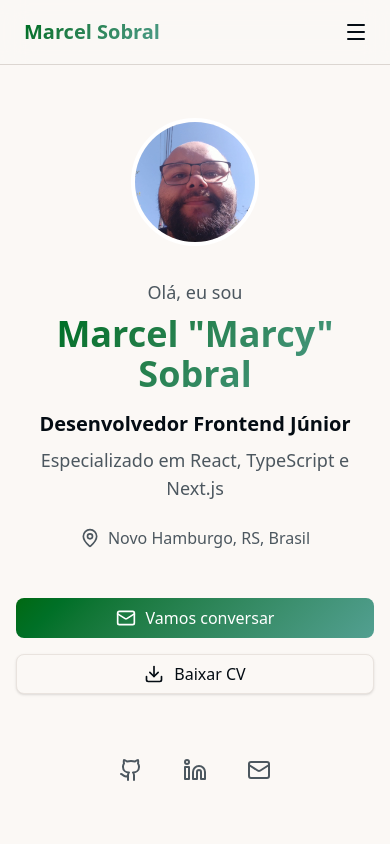
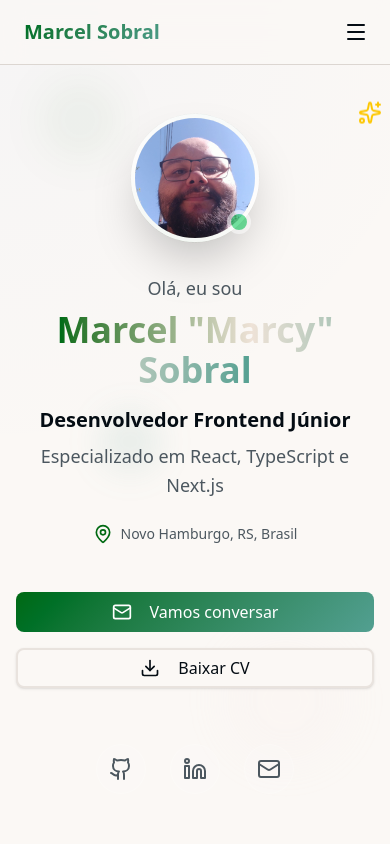
Before and after one commit to marcythany/portfolio-minimalista, a Next.js app: page / in a window 390 px wide. Shown: the top 844 px of the page. Built offline with nearby package versions, Linux system fonts and the light colour scheme.

Commit message:
feat: enhance portfolio with 2025 modern design patterns

```diff
--- a/app/globals.css
+++ b/app/globals.css
@@ -191,4 +191,46 @@
 	.shadow-brasil {
 		box-shadow: 0 4px 20px oklch(var(--brasil-green) / 0.15);
 	}
+
+	/* Modern animation utilities for 2025 */
+	.animate-fade-in-up {
+		animation: fadeInUp 0.8s ease-out forwards;
+		opacity: 0;
+		transform: translateY(20px);
+	}
+
+	.delay-200 {
+		animation-delay: 0.2s;
+	}
+
+	.delay-400 {
+		animation-delay: 0.4s;
+	}
+
+	.delay-600 {
+		animation-delay: 0.6s;
+	}
+
+	.delay-800 {
+		animation-delay: 0.8s;
+	}
+
+	.delay-1000 {
+		animation-delay: 1s;
+	}
+
+	.delay-1200 {
+		animation-delay: 1.2s;
+	}
 }
+
+@keyframes fadeInUp {
+	0% {
+		opacity: 0;
+		transform: translateY(20px);
+	}
+	100% {
+		opacity: 1;
+		transform: translateY(0);
+	}
+}
--- a/components/Hero.tsx
+++ b/components/Hero.tsx
@@ -2,13 +2,34 @@
 
 import { Button } from '@/components/ui/button';
 import { useTranslation } from '@/lib/hooks/useTranslation';
-import { Download, Github, Linkedin, Mail, MapPin } from 'lucide-react';
+import {
+	Download,
+	Github,
+	Linkedin,
+	Mail,
+	MapPin,
+	Sparkles,
+} from 'lucide-react';
 import Image from 'next/image';
-import { useState } from 'react';
+import { useEffect, useState } from 'react';
 
 export function Hero() {
 	const { t } = useTranslation();
 	const [imageError, setImageError] = useState(false);
+	const [isVisible, setIsVisible] = useState(false);
+	const [mousePosition, setMousePosition] = useState({ x: 0, y: 0 });
+
+	useEffect(() => {
+		setIsVisible(true);
+	}, []);
+
+	const handleMouseMove = (e: React.MouseEvent) => {
+		const rect = e.currentTarget.getBoundingClientRect();
+		setMousePosition({
+			x: e.clientX - rect.left,
+			y: e.clientY - rect.top,
+		});
+	};
 
 	const scrollToContact = () => {
 		const element = document.querySelector('#contact');
@@ -20,106 +41,145 @@
 	return (
 		<section
 			id='home'
-			className='min-h-screen flex items-center justify-center px-4 sm:px-6 lg:px-8 pt-16'
+			className='min-h-screen flex items-center justify-center px-4 sm:px-6 lg:px-8 pt-16 relative overflow-hidden'
+			onMouseMove={handleMouseMove}
 			aria-label={t('hero.name')}
 		>
-			<div className='max-w-4xl mx-auto text-center'>
+			{/* Dynamic Background with Mouse Interaction */}
+			<div
+				className='absolute inset-0 opacity-20'
+				style={{
+					background: `radial-gradient(circle at ${mousePosition.x}px ${mousePosition.y}px, rgba(59, 130, 246, 0.15) 0%, transparent 50%)`,
+				}}
+			/>
+
+			{/* Floating Elements */}
+			<div className='absolute top-20 left-10 w-20 h-20 bg-primary/10 rounded-full blur-xl animate-pulse' />
+			<div className='absolute bottom-20 right-10 w-32 h-32 bg-secondary/10 rounded-full blur-xl animate-pulse delay-1000' />
+			<div className='absolute top-1/2 left-1/4 w-16 h-16 bg-accent/10 rounded-full blur-lg animate-bounce delay-500' />
+
+			<div
+				className={`max-w-4xl mx-auto text-center relative z-10 transition-all duration-1000 ${
+					isVisible ? 'opacity-100 translate-y-0' : 'opacity-0 translate-y-8'
+				}`}
+			>
 				{/* Profile Image */}
-				<div className='mb-8'>
-					<div className='relative w-32 h-32 sm:w-40 sm:h-40 mx-auto'>
+				<div className='mb-8 relative'>
+					<div className='relative w-32 h-32 sm:w-40 sm:h-40 mx-auto group'>
+						{/* Animated Ring */}
+						<div
+							className='absolute inset-0 rounded-full bg-gradient-to-r from-primary via-secondary to-accent animate-spin opacity-20 group-hover:opacity-40 transition-opacity duration-300'
+							style={{ padding: '4px' }}
+						>
+							<div className='w-full h-full rounded-full bg-background' />
+						</div>
+
 						{!imageError ? (
 							<Image
 								src='/images/profile/photo.jpg'
-								alt={`${t('hero.name')} - Profile Photo`}
+								alt={`${t('hero.name')} - Professional Profile Photo`}
 								fill
-								className='rounded-full object-cover shadow-brasil border-4 border-white dark:border-gray-800'
+								className='rounded-full object-cover shadow-2xl border-4 border-white/80 dark:border-gray-800/80 relative z-10 group-hover:scale-105 transition-all duration-300'
 								sizes='(max-width: 640px) 128px, 160px'
 								onError={() => setImageError(true)}
 								priority
 							/>
 						) : (
-							<div className='w-full h-full rounded-full bg-gradient-brasil shadow-brasil flex items-center justify-center text-white text-4xl sm:text-5xl font-bold border-4 border-white dark:border-gray-800'>
+							<div className='w-full h-full rounded-full bg-gradient-to-br from-primary to-secondary shadow-2xl flex items-center justify-center text-white text-4xl sm:text-5xl font-bold border-4 border-white/80 dark:border-gray-800/80 relative z-10'>
 								MS
 							</div>
 						)}
+
+						{/* Status Indicator */}
+						<div className='absolute bottom-2 right-2 w-6 h-6 bg-green-500 rounded-full border-4 border-white dark:border-gray-800 z-20 animate-pulse' />
 					</div>
+
+					{/* Sparkle Effect */}
+					<Sparkles className='absolute -top-2 -right-2 h-6 w-6 text-yellow-400 animate-bounce' />
 				</div>
 
-				{/* Main Content */}
+				{/* Typography */}
 				<div className='space-y-6'>
 					<div>
-						<p className='text-lg sm:text-xl text-muted-foreground mb-2'>
+						<p className='text-lg sm:text-xl text-muted-foreground mb-2 animate-fade-in-up'>
 							{t('hero.greeting')}
 						</p>
-						<h1 className='text-4xl sm:text-5xl lg:text-6xl font-bold text-gradient-brasil mb-4'>
-							{t('hero.name')}
+						<h1 className='text-4xl sm:text-5xl lg:text-7xl font-bold mb-4 animate-fade-in-up delay-200'>
+							<span className='bg-gradient-to-r from-primary via-secondary to-accent bg-clip-text text-transparent'>
+								{t('hero.name')}
+							</span>
 						</h1>
-						<h2 className='text-xl sm:text-2xl lg:text-3xl font-semibold text-foreground mb-2'>
+						<h2 className='text-xl sm:text-2xl lg:text-3xl font-semibold text-foreground mb-2 animate-fade-in-up delay-400'>
 							{t('hero.title')}
 						</h2>
-						<p className='text-lg sm:text-xl text-muted-foreground max-w-2xl mx-auto'>
+						<p className='text-lg sm:text-xl text-muted-foreground max-w-2xl mx-auto animate-fade-in-up delay-600 leading-relaxed'>
 							{t('hero.subtitle')}
 						</p>
 					</div>
 
-					{/* Location */}
-					<div className='flex items-center justify-center gap-2 text-muted-foreground'>
-						<MapPin className='h-5 w-5' aria-hidden='true' />
-						<span>{t('hero.location')}</span>
+					{/* Location with Styling */}
+					<div className='flex items-center justify-center gap-2 text-muted-foreground animate-fade-in-up delay-800'>
+						<MapPin className='h-5 w-5 text-primary' aria-hidden='true' />
+						<span className='text-sm sm:text-base'>{t('hero.location')}</span>
 					</div>
 
 					{/* CTA Buttons */}
-					<div className='flex flex-col sm:flex-row gap-4 justify-center items-center pt-6'>
+					<div className='flex flex-col sm:flex-row gap-4 justify-center items-center pt-6 animate-fade-in-up delay-1000'>
 						<Button
 							variant='brasil'
 							size='lg'
 							onClick={scrollToContact}
-							className='w-full sm:w-auto'
+							className='w-full sm:w-auto group relative overflow-hidden shadow-lg hover:shadow-xl transition-all duration-300'
 						>
-							<Mail className='h-5 w-5' />
+							<div className='absolute inset-0 bg-gradient-to-r from-primary to-secondary opacity-0 group-hover:opacity-20 transition-opacity duration-300' />
+							<Mail className='h-5 w-5 mr-2 group-hover:rotate-12 transition-transform' />
 							{t('hero.cta')}
 						</Button>
 						<Button
 							variant='outline'
 							size='lg'
-							className='w-full sm:w-auto'
-							onClick={() => {
-								// This would trigger CV download
-								console.log('Download CV');
-							}}
+							className='w-full sm:w-auto group border-2 hover:border-primary transition-all duration-300'
+							onClick={() => window.open('/cv-marcel-sobral.pdf', '_blank')}
 						>
-							<Download className='h-5 w-5' />
+							<Download className='h-5 w-5 mr-2 group-hover:animate-bounce' />
 							{t('hero.downloadCV')}
 						</Button>
 					</div>
 
 					{/* Social Links */}
-					<div className='flex justify-center gap-6 pt-8'>
-						<a
-							href='https://github.com/marcythany'
-							target='_blank'
-							rel='noopener noreferrer'
-							className='text-muted-foreground hover:text-primary transition-colors duration-200 focus:outline-none focus:ring-2 focus:ring-ring rounded-md p-2'
-							aria-label='GitHub Profile'
-						>
-							<Github className='h-6 w-6' />
-						</a>
-						<a
-							href='https://www.linkedin.com/in/marcythany/'
-							target='_blank'
-							rel='noopener noreferrer'
-							className='text-muted-foreground hover:text-primary transition-colors duration-200 focus:outline-none focus:ring-2 focus:ring-ring rounded-md p-2'
-							aria-label='LinkedIn Profile'
-						>
-							<Linkedin className='h-6 w-6' />
-						</a>
-						<a
-							href='mailto:marcythany@gmail.com'
-							className='text-muted-foreground hover:text-primary transition-colors duration-200 focus:outline-none focus:ring-2 focus:ring-ring rounded-md p-2'
-							aria-label='Send Email'
-						>
-							<Mail className='h-6 w-6' />
-						</a>
+					<div className='flex justify-center gap-6 pt-8 animate-fade-in-up delay-1200'>
+						{[
+							{
+								href: 'https://github.com/marcythany',
+								icon: Github,
+								label: 'GitHub Profile',
+								color: 'hover:text-gray-900 dark:hover:text-gray-100',
+							},
+							{
+								href: 'https://www.linkedin.com/in/marcythany/',
+								icon: Linkedin,
+								label: 'LinkedIn Profile',
+								color: 'hover:text-blue-600',
+							},
+							{
+								href: 'mailto:marcythany@gmail.com',
+								icon: Mail,
+								label: 'Send Email',
+								color: 'hover:text-red-500',
+							},
+						].map(({ href, icon: Icon, label, color }) => (
+							<a
+								key={label}
+								href={href}
+								target='_blank'
+								rel='noopener noreferrer'
+								className={`group relative p-3 rounded-full bg-white/10 dark:bg-gray-800/10 backdrop-blur-sm border border-white/20 dark:border-gray-700/20 ${color} transition-all duration-300 hover:scale-110 hover:shadow-lg focus:outline-none focus:ring-2 focus:ring-primary`}
+								aria-label={label}
+							>
+								<Icon className='h-6 w-6 text-muted-foreground group-hover:text-current transition-colors duration-300' />
+								<div className='absolute inset-0 rounded-full bg-primary/20 opacity-0 group-hover:opacity-100 transition-opacity duration-300' />
+							</a>
+						))}
 					</div>
 				</div>
 			</div>
--- a/components/Projects.tsx
+++ b/components/Projects.tsx
@@ -28,6 +28,9 @@
 		accessibility?: string;
 		responsive?: string;
 	};
+	category: string;
+	year: string;
+	status: 'completed' | 'in-progress' | 'planned';
 }
 
 export function Projects() {
@@ -40,7 +43,7 @@
 			title: t('projects.nadiacosturas.title'),
 			description: t('projects.nadiacosturas.description'),
 			image: '/images/projects/nadiacosturas/thumbnail.webp',
-			tech: ['React', 'TypeScript', 'Tailwind CSS', 'Framer Motion'],
+			tech: ['React', 'TypeScript', 'Tailwind CSS', 'Motion'],
 			features: [
 				t('projects.nadiacosturas.features.0'),
 				t('projects.nadiacosturas.features.1'),
@@ -55,6 +58,9 @@
 				accessibility: 'WCAG 2.1 AA',
 				responsive: 'Mobile-first',
 			},
+			category: 'Web Development',
+			year: '2024',
+			status: 'completed',
 		},
 		{
 			id: 'nexcart',
@@ -75,6 +81,9 @@
 				accessibility: 'WCAG 2.1 AA',
 				responsive: 'Adaptive Design',
 			},
+			category: 'Design System',
+			year: '2024',
+			status: 'in-progress',
 		},
 		{
 			id: 'sacolaum',
@@ -96,6 +105,9 @@
 				accessibility: 'WCAG 2.1 AAA',
 				responsive: 'Progressive Enhancement',
 			},
+			category: 'Performance',
+			year: '2024',
+			status: 'completed',
 		},
 		{
 			id: 'sniplink',
@@ -116,6 +128,9 @@
 				accessibility: 'WCAG 2.1 AA',
 				responsive: 'Mobile-first',
 			},
+			category: 'Vanilla JS',
+			year: '2024',
+			status: 'completed',
 		},
 		{
 			id: 'gfg',
@@ -135,6 +150,9 @@
 				accessibility: 'WCAG 2.1 AA',
 				responsive: 'Responsive Design',
 			},
+			category: 'API Integration',
+			year: '2024',
+			status: 'completed',
 		},
 	];
 
```
Also changed, not shown: lib/translations.ts (+8 -8 lines), .kilocode/mcp.json (added).
